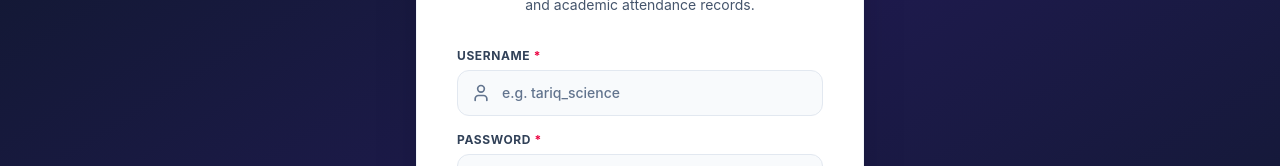
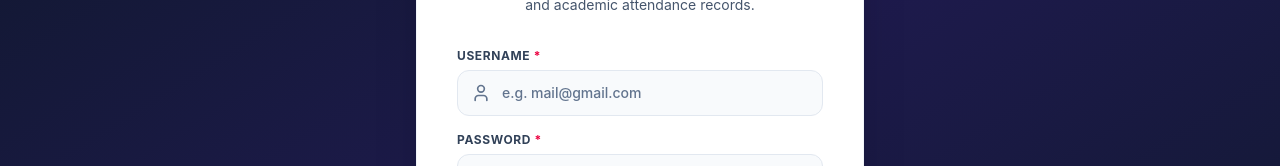
Before and after one commit to gdcadilpurofficial1/gdc-attendance-system, a React (Vite) app in the folder client/: page /login in a window 1280 px wide. Shown: the part 265-431 px from the top of the page. Built offline with nearby package versions, Linux system fonts and the light colour scheme; no server answers.

Commit message:
Update Login.tsx
updated

```diff
--- a/client/src/pages/Login.tsx
+++ b/client/src/pages/Login.tsx
@@ -105,7 +105,7 @@ export const Login: React.FC = () => {
                   setUsername(e.target.value);
                   if (errorMsg) setErrorMsg('');
                 }}
-                placeholder="e.g. tariq_science"
+                placeholder="e.g. mail@gmail.com"
                 autoComplete="username"
                 autoCapitalize="none"
                 autoCorrect="off"
```
